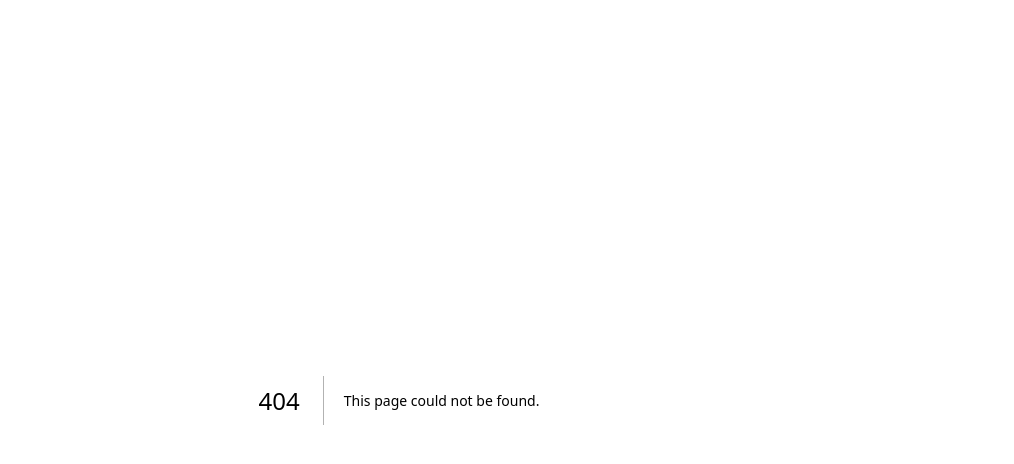
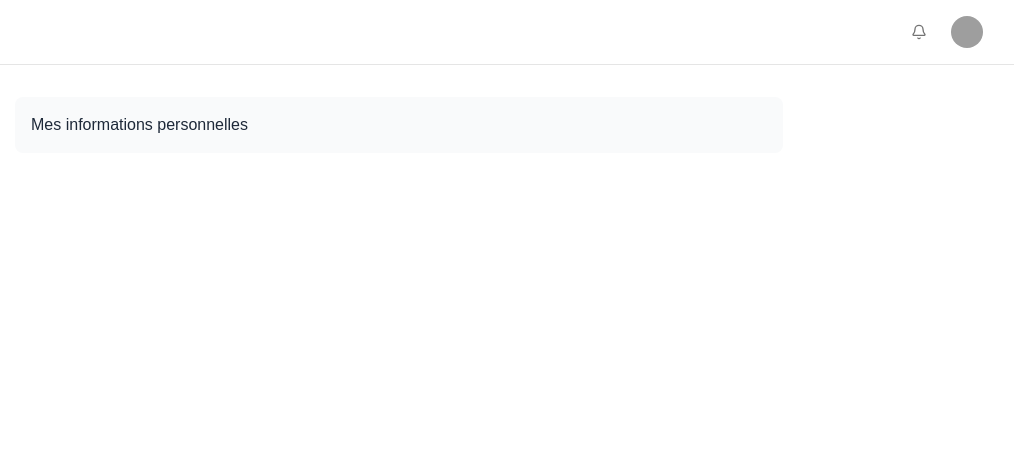
Before and after one commit to CousemaAnjary/hono, a Next.js app in the folder client/: page /profile in a window 1280 px wide. Before the commit this address had no page. Shown: the top 464 px of the page, without its empty margins (241-1255 px from the left). Built offline with nearby package versions, Linux system fonts and the light colour scheme; no server answers; grey boxes are pictures that could not be loaded.

Commit message:
fix: mettre à jour le lien du profil dans UserMenu et ajouter la page de profil

```diff
--- /dev/null
+++ b/client/app/(protected)/profile/page.tsx
@@ -0,0 +1,22 @@
+export default function ProfilePage() {
+  /**
+   * ! STATE (état, données) de l'application
+   */
+
+  /**
+   * ! COMPORTEMENT (méthodes, fonctions) de l'application
+   */
+
+  /**
+   * ! AFFICHAGE (render) de l'application
+   */
+  return (
+    <>
+      <div className="mb-8 flex w-full items-center justify-between rounded-md  p-4 bg-gray-50">
+        <h1 className="font-spaceGrotesk font-medium text-gray-800">
+          Mes informations personnelles
+        </h1>
+      </div>
+    </>
+  )
+}
--- a/client/src/features/auth/components/UserMenu.tsx
+++ b/client/src/features/auth/components/UserMenu.tsx
@@ -56,7 +56,7 @@ export default function UserMenu() {
 
         <DropdownMenuGroup>
           <DropdownMenuItem className="hover:cursor-pointer" asChild>
-            <Link href="#" className="flex items-center font-inter">
+            <Link href="/profile" className="flex items-center font-inter">
               <User className="mr-1 size-4 text-muted-foreground" />
               Profile
             </Link>
```
